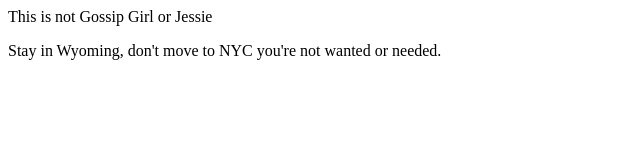
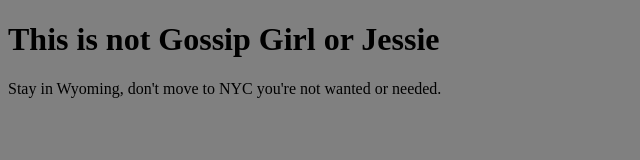
Before and after one commit to stopmovingtonycplease/stopmovingtonycplease.github.io, a plain HTML site: page index.html in a window 1280 px wide. Shown: the whole page, without its empty margins (0-640 px from the left). Drawn offline with Linux system fonts and the light colour scheme.

Commit message:
Update index.html

```diff
--- a/index.html
+++ b/index.html
@@ -1,6 +1,6 @@
 <!DoCTYPE html>
 <html>
-<body style="background-color:gray>
+<body style="background-color:gray">
 <h1>This is not Gossip Girl or Jessie</h1>
 <p>Stay in Wyoming, don't move to NYC you're not wanted or needed.</p>
 </body>
```
